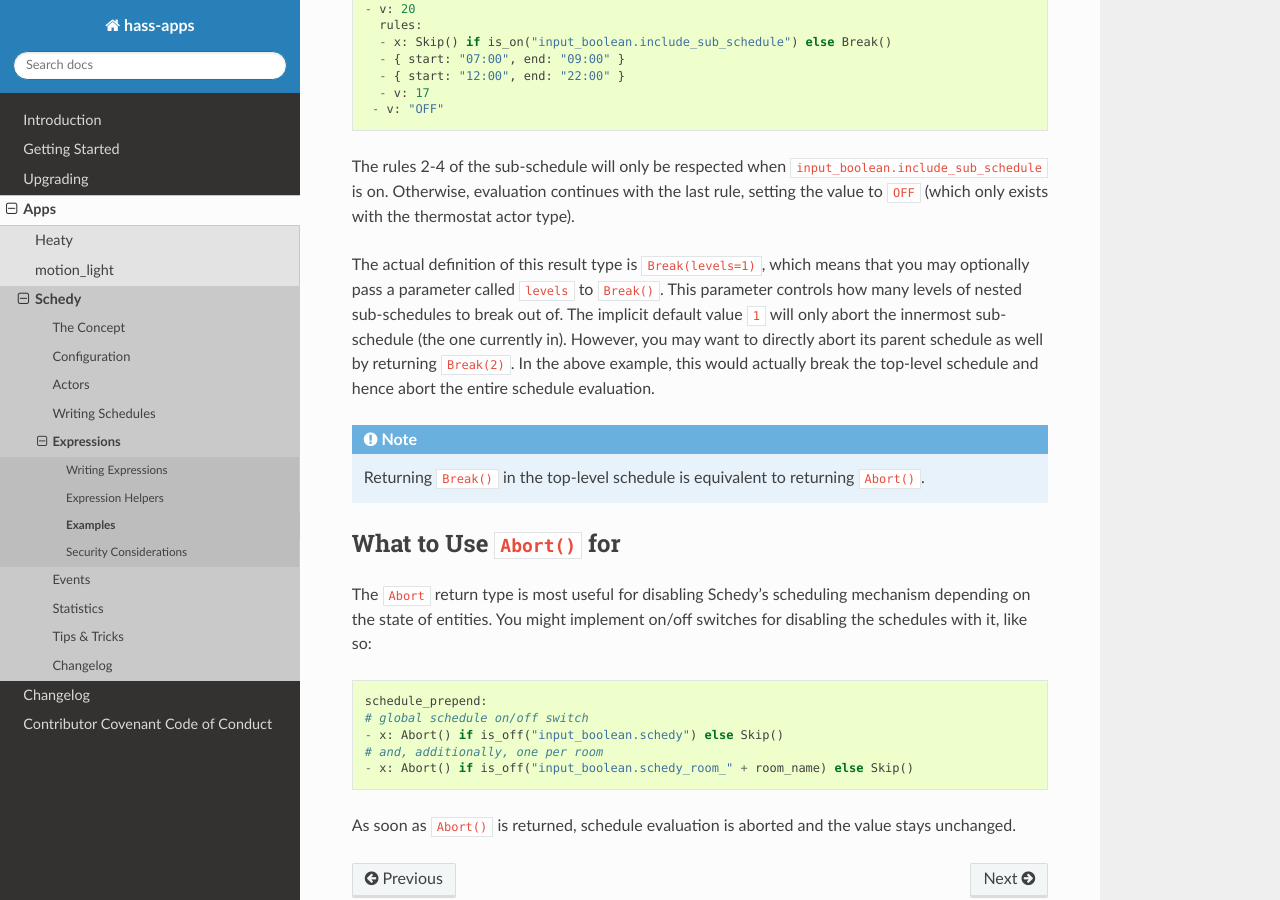
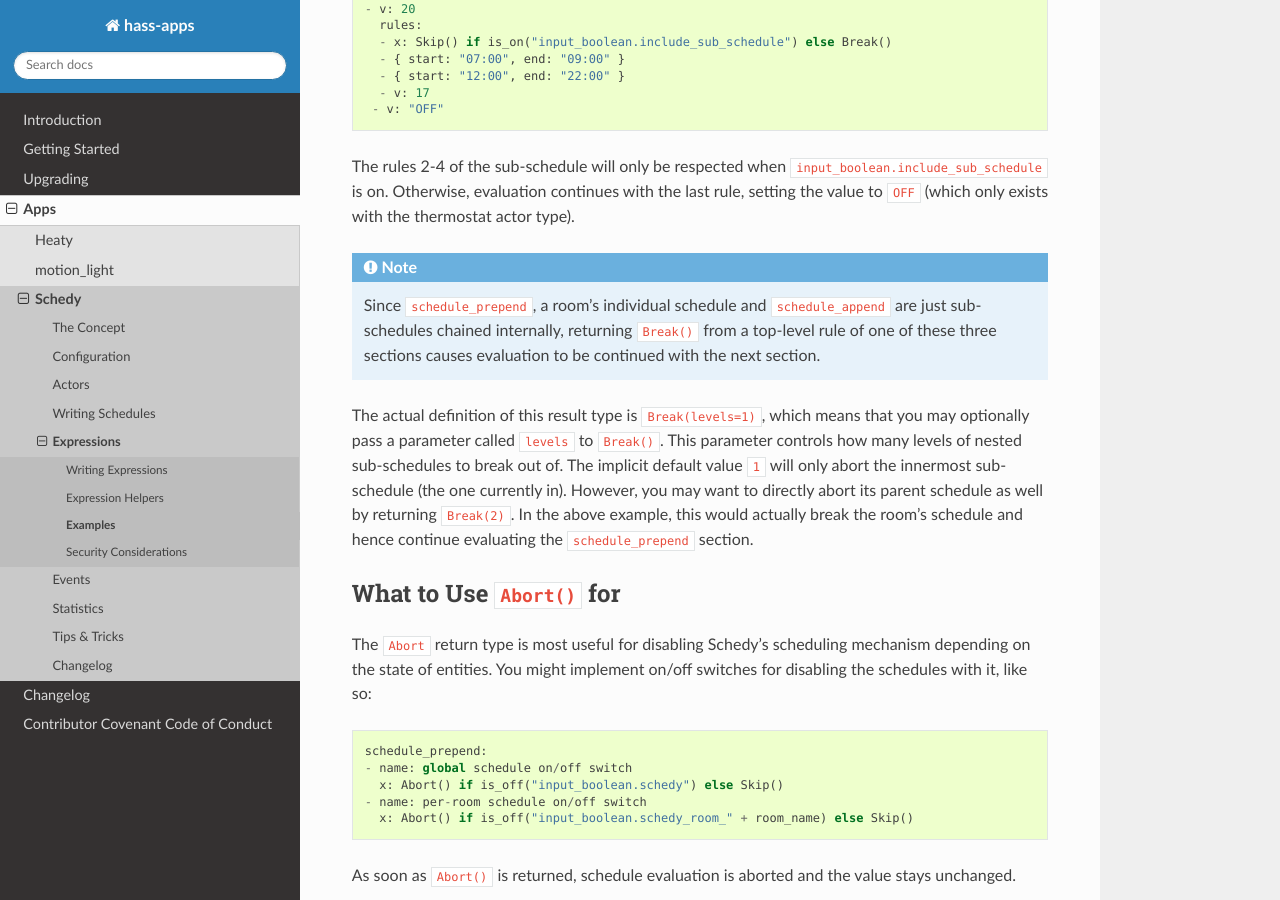
Before and after one commit to bob1de/hass-apps, a Sphinx documentation site: the page built from docs/apps/schedy/expressions/examples.rst, in a window 1280 px wide and 900 px high, scrolled down 2910 px. Built offline with Sphinx 7.4.7 and the Read the Docs theme 2.0.0, drawn with Linux system fonts in a browser that asks for light colours; the version number could not be read and is left out.

Commit message:
[schedy] Execute prepend, room and append schedules as sub-schedules

```diff
--- a/docs/apps/schedy/expressions/examples.rst
+++ b/docs/apps/schedy/expressions/examples.rst
@@ -165,19 +165,21 @@
 continues with the last rule, setting the value to ``OFF`` (which only
 exists with the thermostat actor type).
 
+.. note::
+
+   Since ``schedule_prepend``, a room's individual schedule and
+   ``schedule_append`` are just sub-schedules chained internally,
+   returning ``Break()`` from a top-level rule of one of these three
+   sections causes evaluation to be continued with the next section.
+
 The actual definition of this result type is ``Break(levels=1)``,
 which means that you may optionally pass a parameter called ``levels``
 to ``Break()``. This parameter controls how many levels of nested
 sub-schedules to break out of. The implicit default value ``1`` will
 only abort the innermost sub-schedule (the one currently in). However,
 you may want to directly abort its parent schedule as well by returning
-``Break(2)``. In the above example, this would actually break the
-top-level schedule and hence abort the entire schedule evaluation.
-
-.. note::
-
-   Returning ``Break()`` in the top-level schedule is equivalent to
-   returning ``Abort()``.
+``Break(2)``. In the above example, this would actually break the room's
+schedule and hence continue evaluating the ``schedule_prepend`` section.
 
 
 What to Use ``Abort()`` for
@@ -190,10 +192,10 @@
 ::
 
     schedule_prepend:
-    # global schedule on/off switch
-    - x: Abort() if is_off("input_boolean.schedy") else Skip()
-    # and, additionally, one per room
-    - x: Abort() if is_off("input_boolean.schedy_room_" + room_name) else Skip()
+    - name: global schedule on/off switch
+      x: Abort() if is_off("input_boolean.schedy") else Skip()
+    - name: per-room schedule on/off switch
+      x: Abort() if is_off("input_boolean.schedy_room_" + room_name) else Skip()
 
 As soon as ``Abort()`` is returned, schedule evaluation is aborted and
 the value stays unchanged.
```
Also changed, not shown: docs/apps/schedy/CHANGELOG.md (+9 -0 lines), 1 other file.
